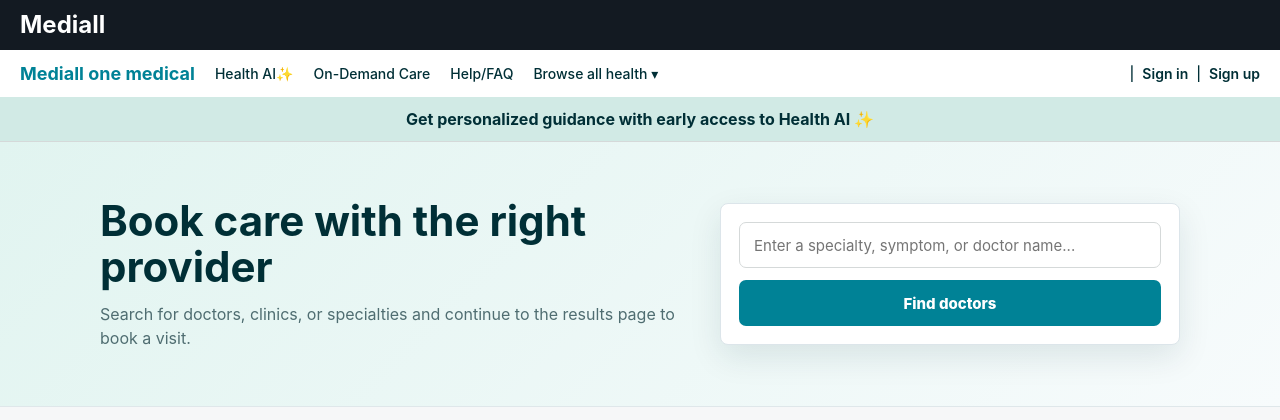
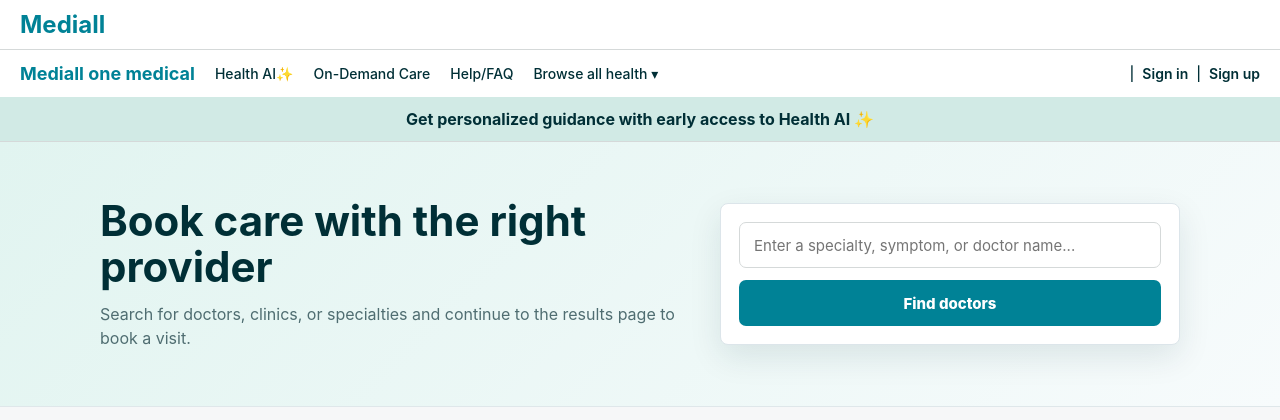
Before and after one commit to DungCaad/mediall, a Django app: page /dat-kham/ in a window 1280 px wide. Shown: the top 420 px of the page. Run offline with Django 5.2, Linux system fonts and the light colour scheme; data comes from the database, SQL or seed files in the repository.

Commit message:
Remove dark header background

```diff
--- a/static/css/style.css
+++ b/static/css/style.css
@@ -82,7 +82,8 @@ header {
 }
 
 .top-nav {
-    background-color: var(--Mediall-dark);
+    background-color: white;
+    border-bottom: 1px solid var(--border-color);
     height: 50px;
     display: flex;
     align-items: center;
@@ -90,7 +91,7 @@ header {
 }
 
 .top-nav-logo {
-    color: white;
+    color: var(--accent-teal);
     font-size: 24px;
     font-weight: bold;
 }
```
